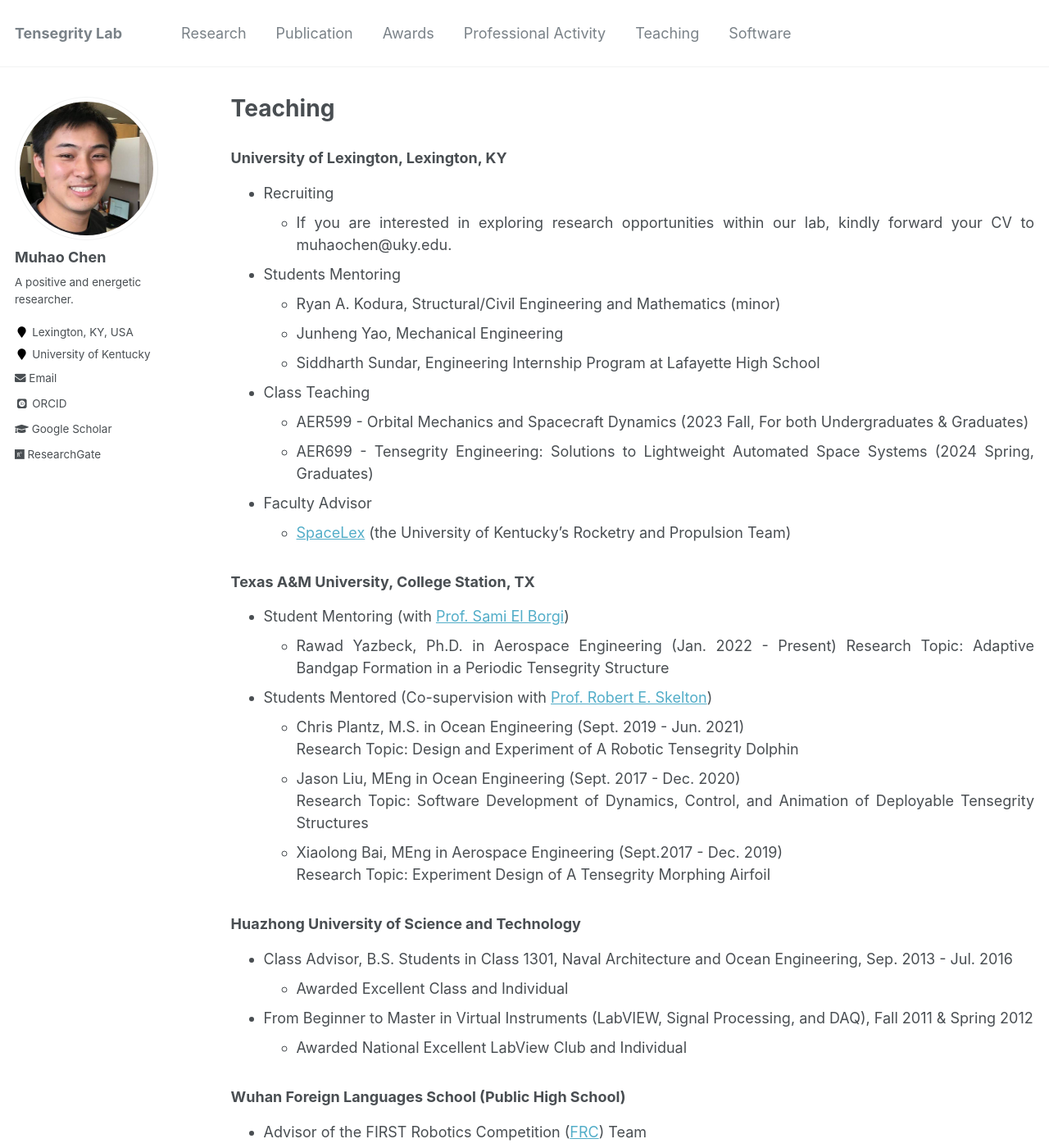
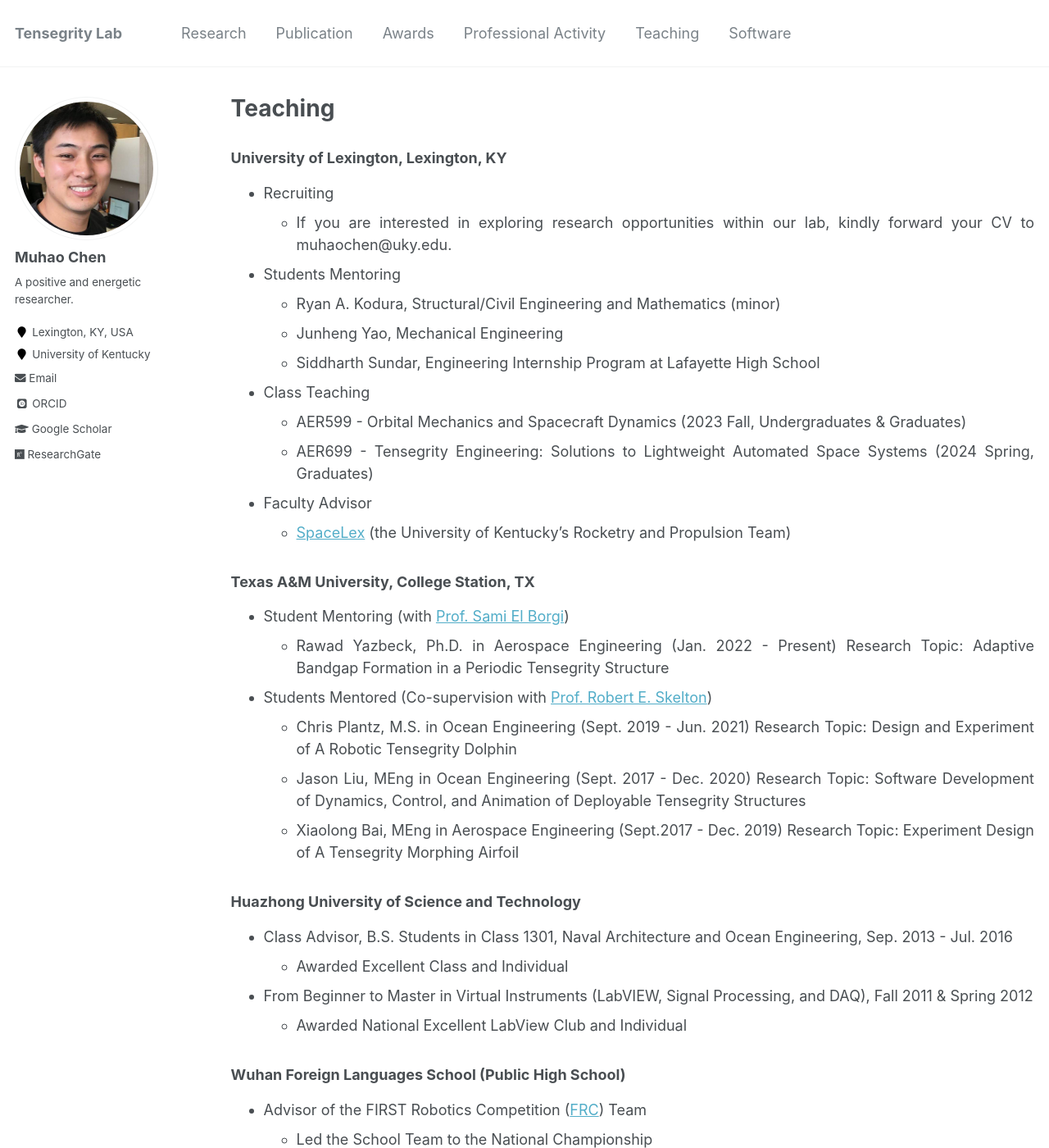
Before and after one commit to Muhao-Chen/muhao-chen.github.io, a Jekyll site: the page built from _pages/teaching.md, in a window 1280 px wide and 1400 px high. Shown: the whole window at 82% size. Built offline with Jekyll 4.4.1, drawn with Linux system fonts in a browser that asks for light colours; some web fonts are replaced.

Commit message:
Update teaching.md

```diff
--- a/_pages/teaching.md
+++ b/_pages/teaching.md
@@ -19,7 +19,7 @@ toc: true
     * Siddharth Sundar, Engineering Internship Program at Lafayette High School
 
 - Class Teaching
-    * AER599 - Orbital Mechanics and Spacecraft Dynamics (2023 Fall, For both Undergraduates & Graduates)
+    * AER599 - Orbital Mechanics and Spacecraft Dynamics (2023 Fall, Undergraduates & Graduates)
     * AER699 - Tensegrity Engineering: Solutions to Lightweight Automated Space Systems (2024 Spring, Graduates)
 - Faculty Advisor
     * [SpaceLex](https://spacelex.engr.uky.edu/projects/meridian) (the University of Kentucky's Rocketry and Propulsion Team)
@@ -48,5 +48,4 @@ toc: true
 - Advisor of the FIRST Robotics Competition ([FRC](https://en.wikipedia.org/wiki/FIRST_Robotics_Competition)) Team
     * Led the School Team to the National Championship
 
-
 </div>
```
